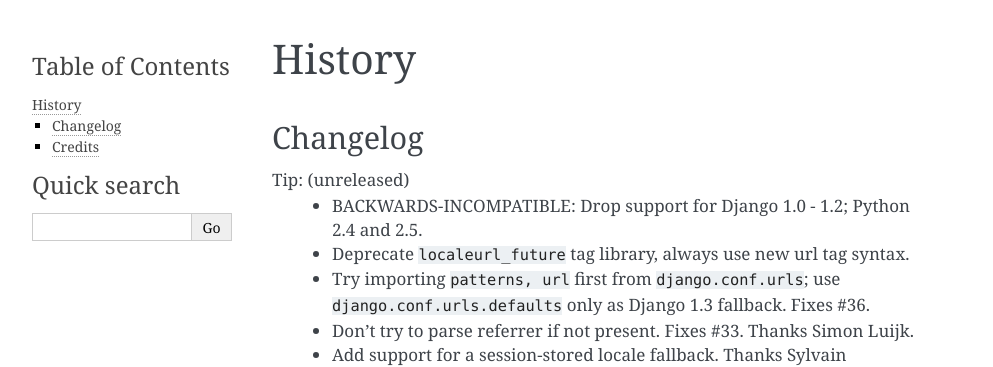
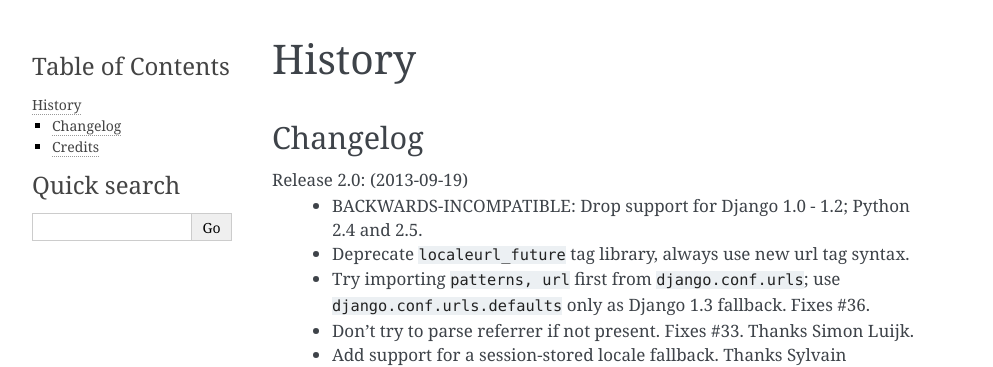
Before and after one commit to carljm/django-localeurl, a Sphinx documentation site: the page built from docs/history.rst, in a window 1280 px wide. Shown: the top 367 px of the page, without its empty margins (148-1141 px from the left). Built offline with Sphinx 7.4.7, drawn with Linux system fonts in a browser that asks for light colours.

Commit message:
Bump version for 2.0 release.

```diff
--- a/docs/history.rst
+++ b/docs/history.rst
@@ -5,7 +5,7 @@ History
 Changelog
 ---------
 
-Tip: (unreleased)
+Release 2.0: (2013-09-19)
   * BACKWARDS-INCOMPATIBLE: Drop support for Django 1.0 - 1.2; Python 2.4 and 2.5.
   * Deprecate ``localeurl_future`` tag library, always use new url tag syntax.
   * Try importing ``patterns, url`` first from ``django.conf.urls``; use
--- a/metadata.py
+++ b/metadata.py
@@ -22,5 +22,5 @@ except IOError:
 name = 'localeurl'
 authors = 'Joost Cassee, Artiom Diomin and Carl Meyer'
 copyright_years = '2008-2010'
-version = '1.5.post%s' % hgrev
+version = '2.0'
 release = version
```
